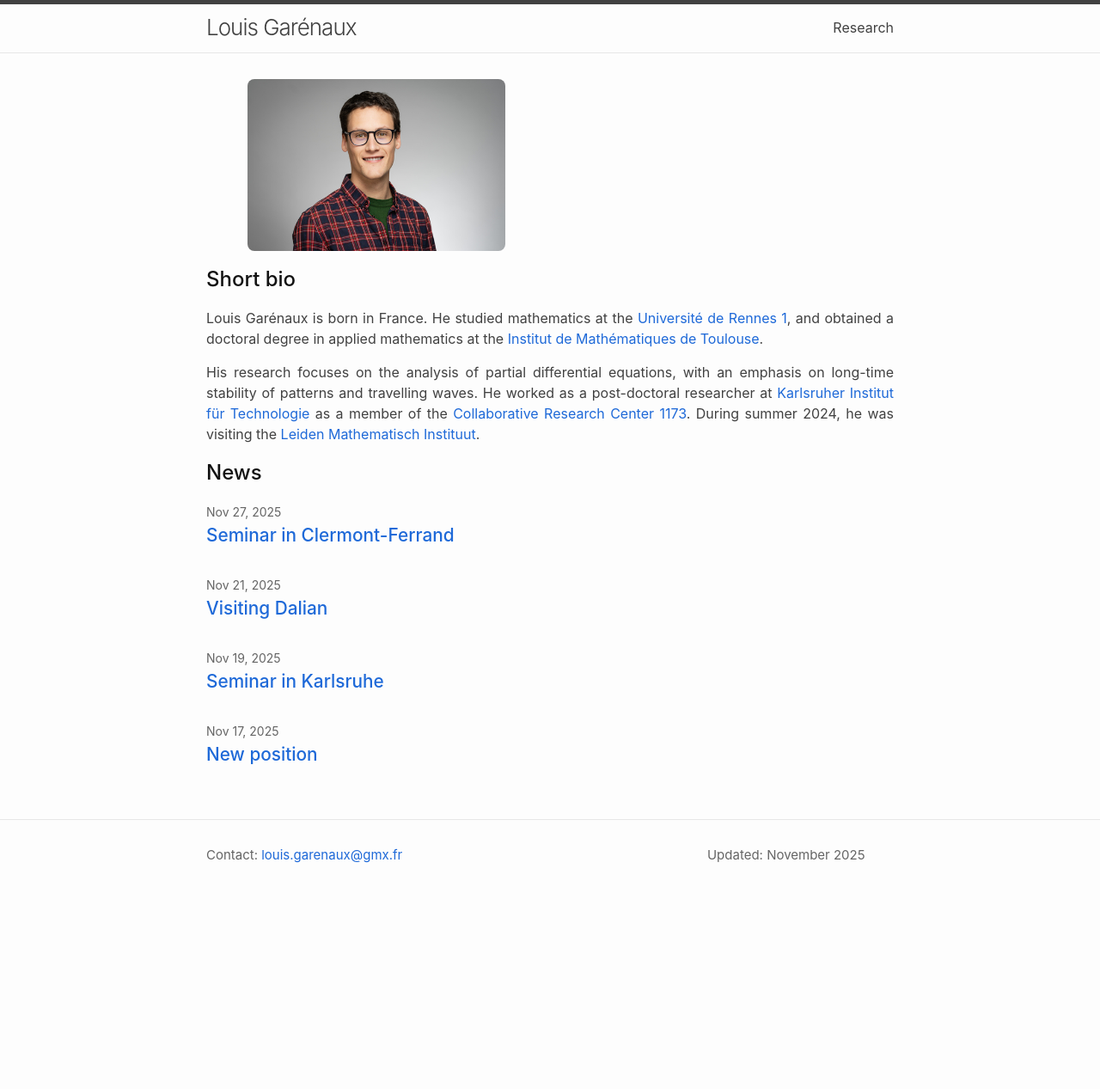
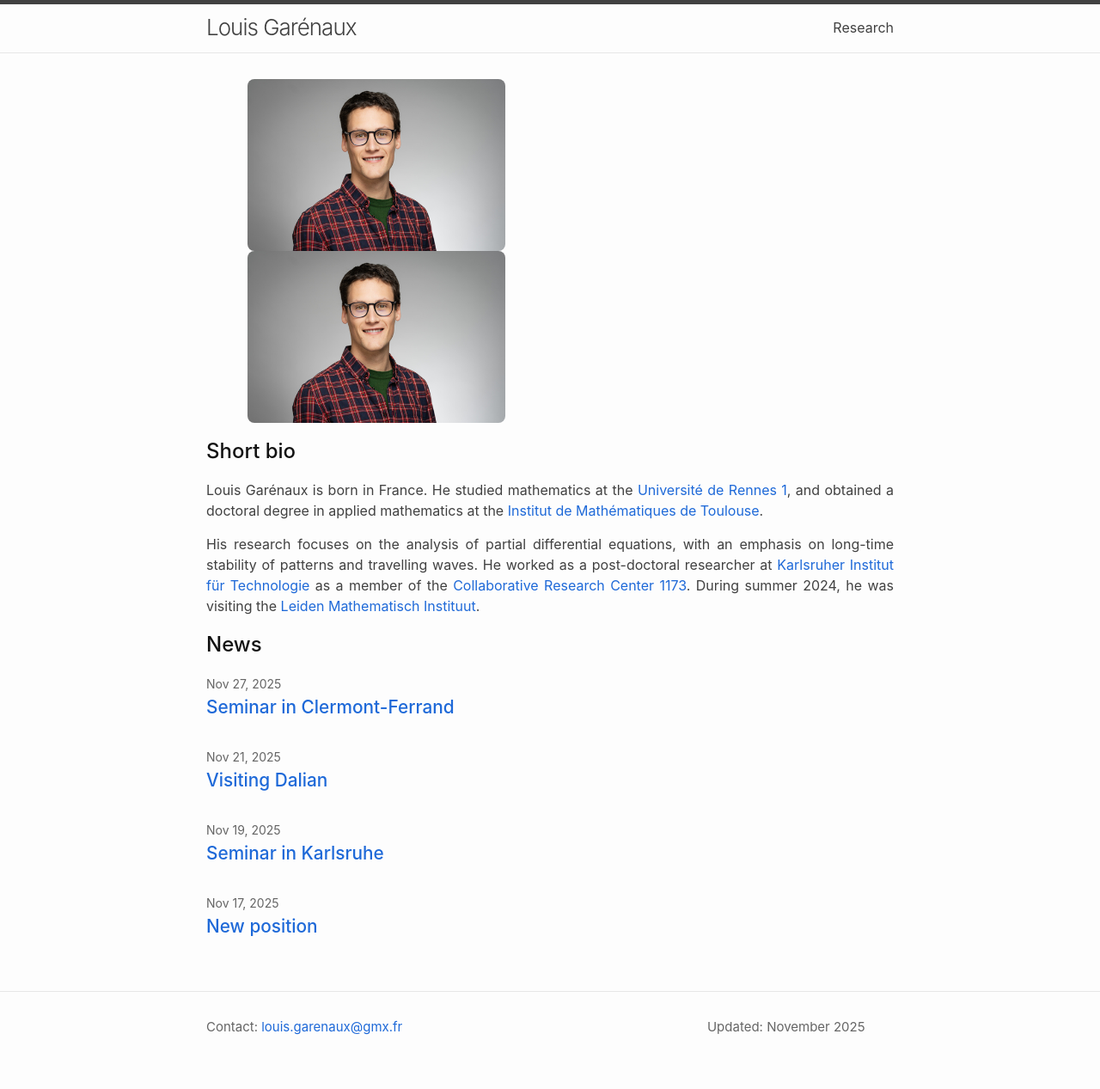
Before and after one commit to louisgarenaux/louisgarenaux.github.io, a Jekyll site: the page built from index.markdown, in a window 1280 px wide. Shown: the whole page at 86% size. Built offline with Jekyll 4.4.1, drawn with Linux system fonts in a browser that asks for light colours; nearby versions of some CDN libraries; before the commit the page ends 1067 px from its top, so only the background shows below that.

Commit message:
remove title from home layout

```diff
--- a/_layouts/home.html
+++ b/_layouts/home.html
@@ -3,9 +3,13 @@ layout: base
 ---
 
 <div class="home">
+  <!--
   {%- if page.title -%}
     <h1 class="page-heading">{{ page.title }}</h1>
   {%- endif -%}
+  -->
+
+  <img src="assets/images/photo-512.jpg" width="300">
 
   {{ content }}
 
```
